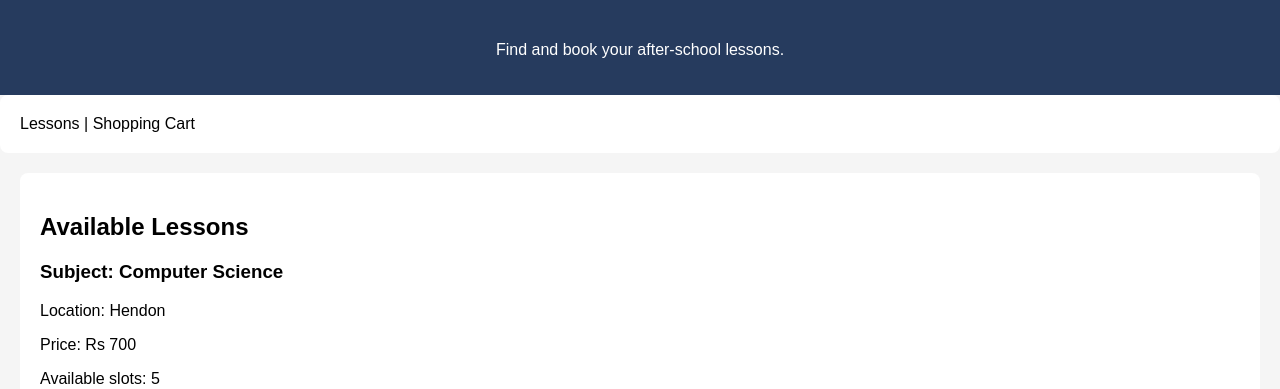
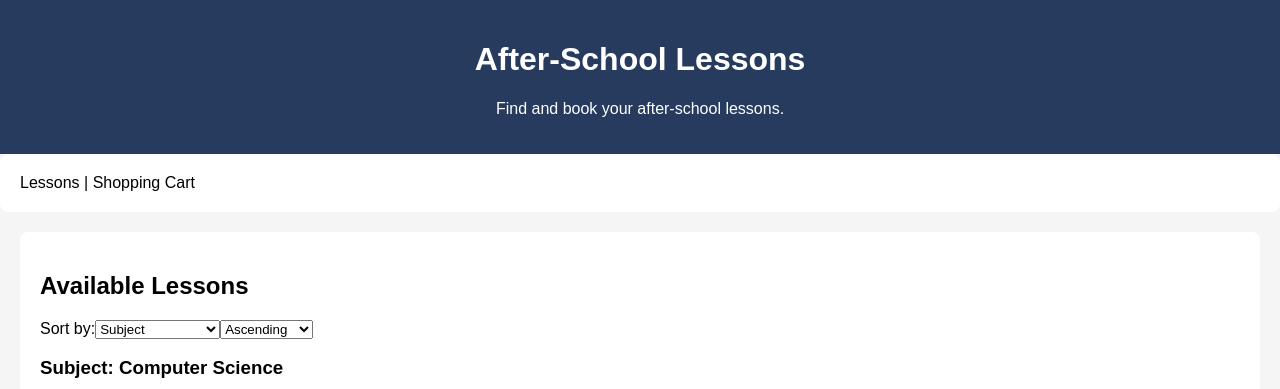
Before and after one commit to AnnyMike-Martins07/CST3144-Frontend, a plain HTML site: page index.html in a window 1280 px wide. Shown: the top 389 px of the page. Drawn offline with nearby package versions, Linux system fonts and the light colour scheme.

Commit message:
Add sorting(ascending and descending order)

```diff
--- a/index.html
+++ b/index.html
@@ -1,3 +1,4 @@
+
 <!DOCTYPE html>
 <html lang="en">
 <head>
@@ -8,37 +9,37 @@
     <script src="https://unpkg.com/vue@3/dist/vue.global.js"></script>
 
     <style>
-        body{
-            font-family: Arial,sans-serif;
+        body {
+            font-family: Arial, sans-serif;
             margin: 0;
             background-color: #f5f5f5;
-
         }
 
-        header{
-            background-color:#263b5e ;
+        header {
+            background-color: #263b5e;
             color: white;
             padding: 20px;
             text-align: center;
         }
 
-        nav{
+        nav {
             background-color: white;
             padding: 20px;
             border-radius: 8px;
         }
 
-        main{
-            padding:20px;
+        main {
+            padding: 20px;
         }
 
-        .lessons-section{
+        .lessons-section {
             background-color: white;
-            padding:20px;
+            padding: 20px;
             border-radius: 8px;
         }
     </style>
 </head>
+
 <body>
     <div id="mydiv">
 
@@ -56,6 +57,22 @@
         <main>
             <section class="lessons-section">
     <h2>Available Lessons</h2>
+
+    <div>
+        <label>Sort by:</label>
+
+        <select v-model="sortType">
+            <option value="subject">Subject</option>
+            <option value="location">Location</option>
+            <option value="price">Price</option>
+            <option value="available">Available Spaces</option>
+        </select>
+
+        <select v-model="isAscending">
+            <option :value="true">Ascending</option>
+            <option :value="false">Descending</option>
+        </select>
+    </div>
                 <div v-for="lesson in lessons" :key="lesson.id">
                     <h3>Subject: {{ lesson.subject }}</h3>
                     <p>Location: {{ lesson.location }}</p>
@@ -66,6 +83,7 @@
                          style="width:200px;"
                          :alt="lesson.imageAlt">
                 </div>
+
             </section>
         </main>
 
@@ -77,6 +95,10 @@
         createApp({
             data() {
                 return {
+                     message: "After-School Lessons",
+
+    sortType: "subject",
+    isAscending: true,
 
                     lessons: [
                         {
@@ -171,9 +193,7 @@
                         }
                     ]
                 };
-},
-
-
+            }
         }).mount("#mydiv");
     </script>
 
```
Lines whose indentation alone changed are shown as unchanged.
